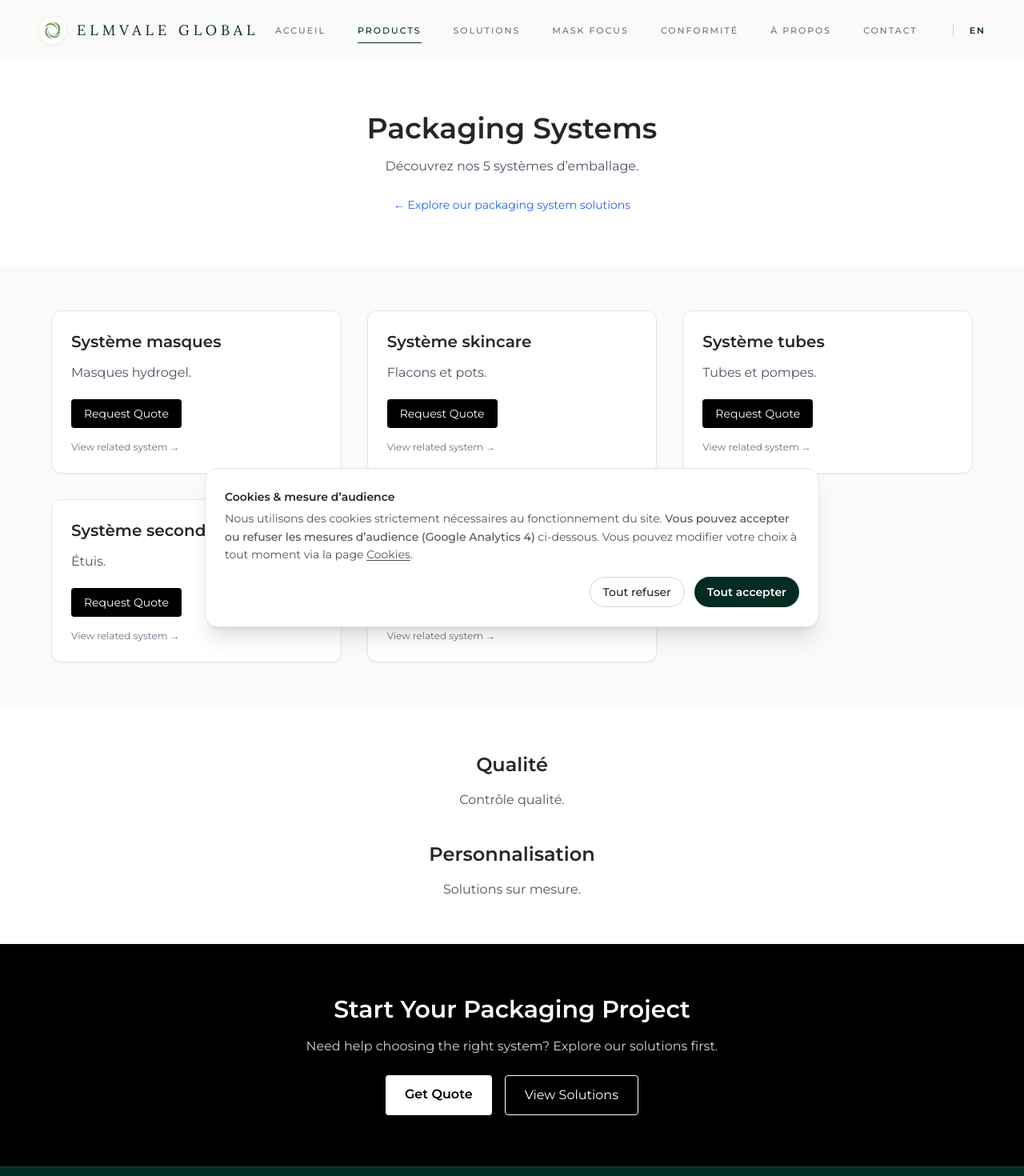
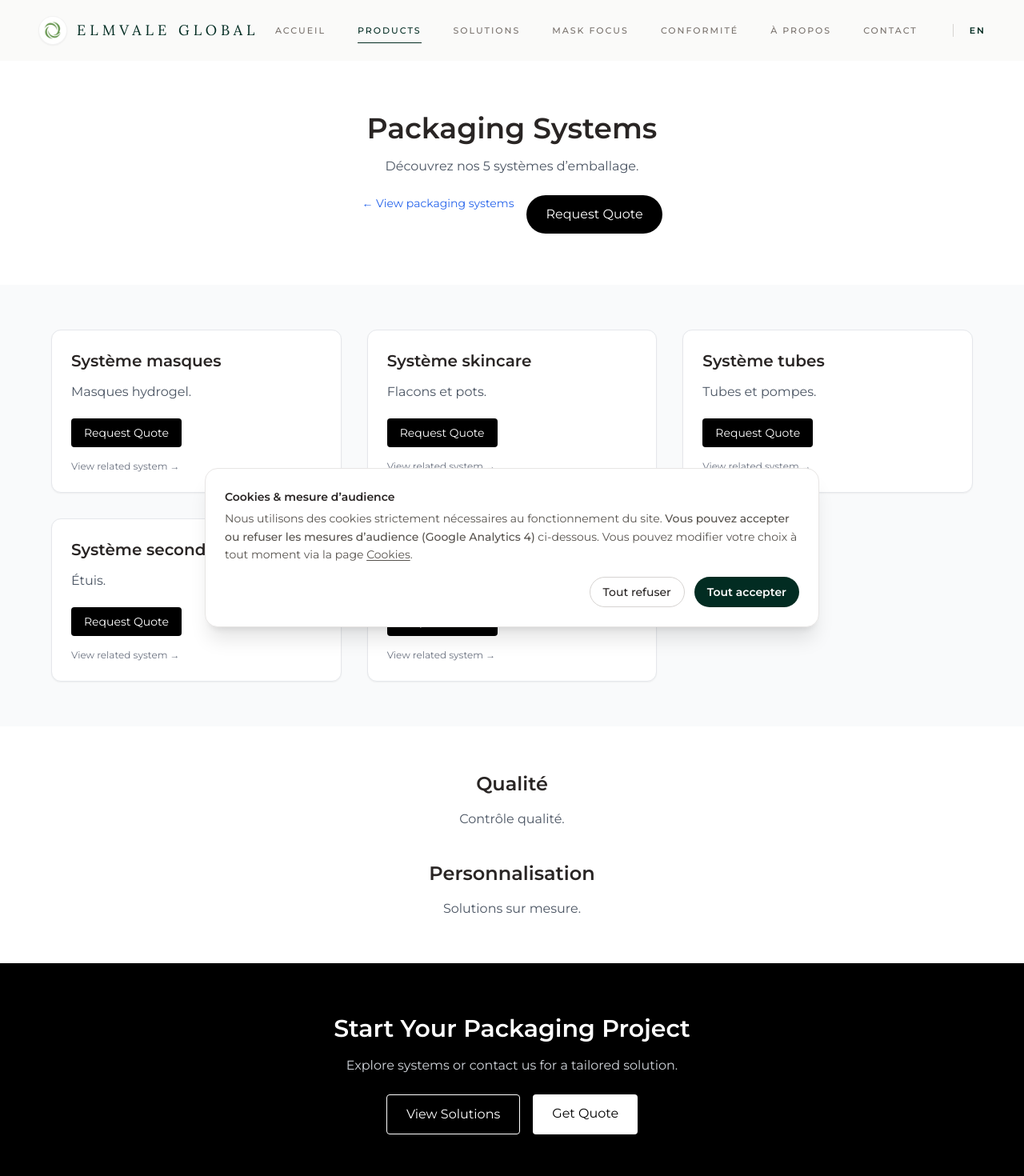
Before and after one commit to cathy6140/-Elmvale-Global-.github.io, a React (Vite) app: page /#/products in a window 1280 px wide. Shown: the top 1470 px of the page at 80% size. Built offline with nearby package versions, Linux system fonts and the light colour scheme.

Commit message:
Update Products.tsx

```diff
--- a/src/pages/Products.tsx
+++ b/src/pages/Products.tsx
@@ -1,5 +1,6 @@
 import React from "react";
 import { content } from "../content";
+import { Link } from "react-router-dom";
 
 type Props = {
   lang: string;
@@ -39,14 +40,21 @@ const Products: React.FC<Props> = ({ lang }) => {
           {pageContent.intro?.desc}
         </p>
 
-        {/* 🔥 导流：去 Solutions */}
-        <div className="mt-6">
-          <a
-            href="/solutions"
+        {/* 🔥 CTA */}
+        <div className="mt-6 flex flex-col md:flex-row justify-center gap-4">
+          <Link
+            to="/solutions"
             className="text-sm text-blue-600 hover:underline"
           >
-            ← Explore our packaging system solutions
-          </a>
+            ← View packaging systems
+          </Link>
+
+          <Link
+            to="/contact"
+            className="bg-black text-white px-6 py-3 rounded-full hover:opacity-90 transition"
+          >
+            Request Quote
+          </Link>
         </div>
       </section>
 
@@ -68,18 +76,21 @@ const Products: React.FC<Props> = ({ lang }) => {
               </p>
 
               {/* CTA */}
-              <button className="text-sm px-4 py-2 bg-black text-white rounded hover:bg-gray-800 transition">
+              <Link
+                to="/contact"
+                className="text-sm px-4 py-2 bg-black text-white rounded hover:bg-gray-800 transition inline-block"
+              >
                 Request Quote
-              </button>
+              </Link>
 
-              {/* 🔥 导流：去对应 Solutions */}
+              {/* 🔥 FIXED NAVIGATION */}
               <div className="mt-4 text-xs text-gray-500">
-                <a
-                  href="/solutions"
+                <Link
+                  to="/solutions"
                   className="hover:underline"
                 >
                   View related system →
-                </a>
+                </Link>
               </div>
             </div>
           ))}
@@ -87,7 +98,7 @@ const Products: React.FC<Props> = ({ lang }) => {
         </div>
       </section>
 
-      {/* QUALITY SECTION */}
+      {/* QUALITY */}
       <section className="py-14 px-6 bg-white">
         <div className="max-w-5xl mx-auto text-center">
 
@@ -110,32 +121,35 @@ const Products: React.FC<Props> = ({ lang }) => {
         </div>
       </section>
 
-      {/* 🔥 FINAL CTA + RETURN TO SOLUTIONS */}
+      {/* FINAL CTA */}
       <section className="py-16 px-6 bg-black text-white text-center">
+
         <h2 className="text-3xl font-bold mb-4">
           Start Your Packaging Project
         </h2>
 
         <p className="text-gray-300 mb-6">
-          Need help choosing the right system? Explore our solutions first.
+          Explore systems or contact us for a tailored solution.
         </p>
 
         <div className="flex flex-col md:flex-row justify-center gap-4">
-          <a
-            href="/contact"
-            className="px-6 py-3 bg-white text-black rounded font-semibold hover:bg-gray-200 transition"
+
+          <Link
+            to="/solutions"
+            className="px-6 py-3 border border-white rounded hover:bg-white hover:text-black transition"
+          >
+            View Solutions
+          </Link>
+
+          <Link
+            to="/contact"
+            className="px-6 py-3 bg-white text-black rounded hover:bg-gray-200 transition"
           >
             Get Quote
-          </a>
+          </Link>
 
-          {/* 🔥 Solutions 导流 */}
-          <a
-            href="/solutions"
-            className="px-6 py-3 border border-white text-white rounded hover:bg-white hover:text-black transition"
-          >
-            View Solutions
-          </a>
         </div>
+
       </section>
 
     </div>
```
